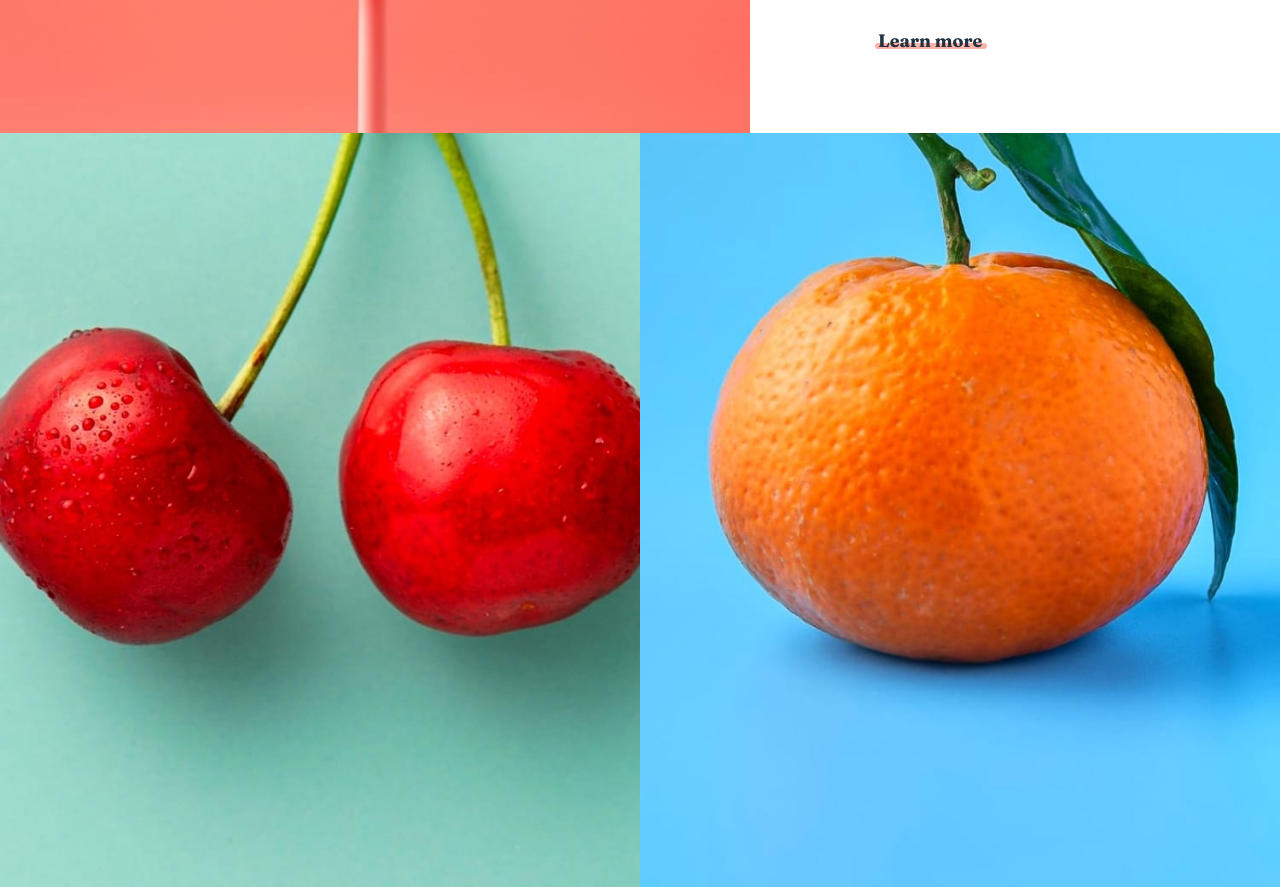
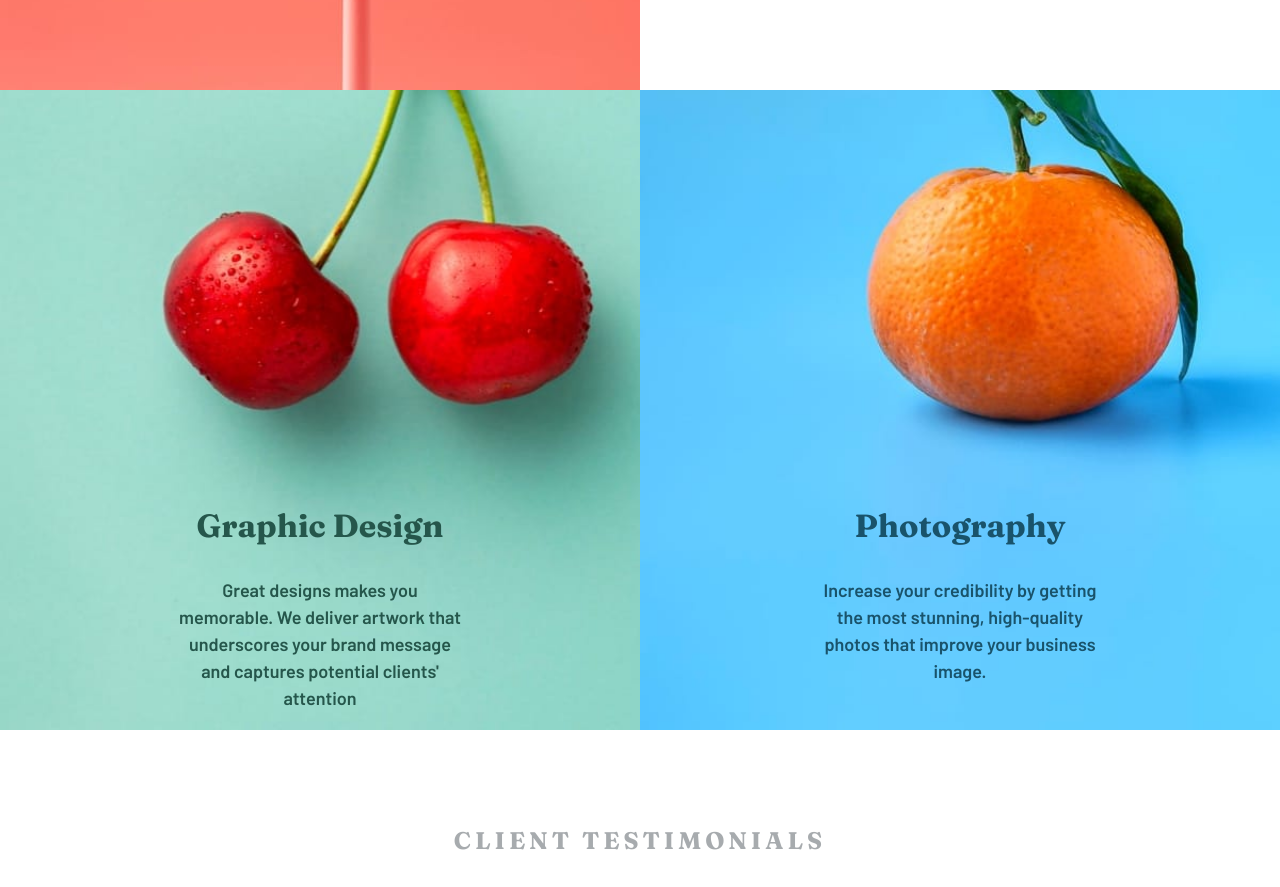
Before and after one commit to nxveeen/sunnyside-landing-page, a website built with Parcel: page index.html in a window 1280 px wide. Shown: the part 1910-2797 px from the top of the page. Built offline with nearby package versions, Linux system fonts and the light colour scheme.

Commit message:
fixed some bugs and problems

```diff
--- a/index.html
+++ b/index.html
@@ -41,7 +41,7 @@
       <div class="mobile__links hidden">
         <ul>
           <li><a href="#">About</a></li>
-          <li><a href="#">Services</a></li>
+          <li><a href="#">service</a></li>
           <li><a href="#">Projects</a></li>
           <li><a href="#">Contact</a></li>
         </ul>
@@ -64,8 +64,9 @@
   <!-- section 1 -->
   <section class="section">
     <div class="sect">
-
-      <img class="" src="/src/images/mobile/image-transform.jpg" alt="" srcset="">
+      <div class="sect__img sect__img1 ">
+        <!-- <img class="" src="/src/images/mobile/image-transform.jpg" alt="" srcset=""> -->
+      </div>
       <div class="desc__container">
         <div class="desc">
           <h1>
@@ -82,8 +83,10 @@
       </div>
     </div>
 
-    <div class=" reverse sect ">
-      <img src="/src/images/mobile/image-stand-out.jpg" alt="">
+    <div class="reverse sect">
+      <div class="sect__img sect__img2">
+        <!-- <img class="" src="/src/images/mobile/image-transform.jpg" alt="" srcset=""> -->
+      </div>
       <div class="desc__container">
         <div class="desc">
           <h1>
@@ -104,36 +107,37 @@
   </section>
 
   <!-- section 2 -->
-  <section class="section fd-row">
-    <div class="sect services">
-      <img src="/src/images/mobile/image-graphic-design.jpg" alt="">
-      <div class="content">
-        <h1>
-          Graphic design
-        </h1>
-        <p>
-          Great design makes you memorable. We deliver artwork that underscores your brand message and captures
-          potential
-          clients’ attention.
-        </p>
+  <section class="section">
+    <div class="services">
+      <div class="service service__1">
+        <div class="content">
+          <h3>
+            Graphic Design
+          </h3>
+          <p>
+            Great designs makes you memorable. We deliver artwork that underscores your brand message and captures
+            potential clients' attention
+          </p>
+        </div>
+
+      </div>
+      <div class="service service__2">
+        <div class="content">
+          <h3>
+            Photography
+          </h3>
+          <p>
+            Increase your credibility by getting the most stunning, high-quality photos that improve your business
+            image.
+          </p>
+        </div>
       </div>
     </div>
 
-    <div class="sect services">
-      <img src="/src/images/mobile/image-photography.jpg" alt="">
-      <div class="content">
-        <h1 class="phtg">
-          Photography
-        </h1>
-        <p class="phtg">
-          Increase your credibility by getting the most stunning, high-quality photos that improve your business image.
-        </p>
-      </div>
-    </div>
   </section>
 
   <!-- section 3 testimonials -->
-  <section class="section testm">
+  <section class=" section testm">
     <h1>
       Client testimonials
     </h1>
@@ -188,7 +192,7 @@
       <img class="footer__logo" src="src/images/logo.svg" alt="logo">
       <ul>
         <li>About</li>
-        <li>Services</li>
+        <li>service</li>
         <li>Projects</li>
       </ul>
       <div class="socials">
@@ -205,7 +209,7 @@
 
 
   About
-  Services
+  service
   Projects
   Contact -->
   <!--
--- a/src/sass/_footer.scss
+++ b/src/sass/_footer.scss
@@ -6,6 +6,10 @@ footer {
     display: grid;
     grid-template-columns: repeat(2, 1fr);
     width: 100%;
+
+    @include breakpoint("desktop") {
+      grid-template-columns: repeat(4, 1fr);
+    }
 
     img {
       width: 100%;
--- a/src/sass/_sections.scss
+++ b/src/sass/_sections.scss
@@ -5,17 +5,35 @@
 
   .sect {
     width: 100%;
-    overflow: hidden;
+    height: 600px;
 
     @include breakpoint("desktop") {
       display: flex;
       flex-direction: row-reverse;
     }
 
-    img {
+    &__img {
       width: 100%;
       @include breakpoint("desktop") {
         flex: 1;
+      }
+
+      &1 {
+        background-image: url(/src/images/mobile/image-transform.jpg);
+        @include breakpoint("desktop") {
+          background-image: url(/src/images/desktop/image-transform.jpg);
+          background-size: cover;
+          background-repeat: no-repeat;
+        }
+      }
+
+      &2 {
+        background-image: url(/src/images/mobile/image-stand-out.jpg);
+        @include breakpoint("desktop") {
+          background-image: url(/src/images/desktop/image-stand-out.jpg);
+          background-size: cover;
+          background-repeat: no-repeat;
+        }
       }
     }
 
@@ -85,41 +103,73 @@
       }
     }
   }
+
   .services {
-    position: relative;
-    margin-top: -5px;
+    display: flex;
+    flex-direction: column;
+    height: auto;
 
-    .content {
-      position: absolute;
-      bottom: 4rem;
-      display: flex;
-      flex-direction: column;
-      align-items: center;
-      padding: 0 1rem;
+    @include breakpoint("desktop") {
+      flex-direction: row;
+    }
 
-      h1 {
-        font-family: "Fraunces", serif;
-        margin-bottom: 2rem;
-        color: $dark-desaturated-cyan;
-        font-size: 2rem;
-      }
-      p {
-        text-align: center;
-        line-height: 1.4;
-        color: $dark-desaturated-cyan;
+    .service {
+      height: 600px;
+      background-size: cover;
+      text-align: center;
+
+      @include breakpoint("desktop") {
+        flex: 1;
+        height: 640px;
       }
 
-      .phtg {
+      &__1 {
+        background-image: url(/src/images/mobile/image-graphic-design.jpg);
+        color: $dark-desaturated-cyan;
+
+        @include breakpoint("desktop") {
+          background-image: url(/src/images/desktop/image-graphic-design.jpg);
+        }
+      }
+
+      &__2 {
+        background-image: url(/src/images/mobile/image-photography.jpg);
         color: $dark-blue;
+
+        @include breakpoint("desktop") {
+          background-image: url(/src/images/desktop/image-photography.jpg);
+        }
+      }
+
+      .content {
+        margin-top: 24rem;
+        padding: 1rem;
+
+        @include breakpoint("desktop") {
+          margin-top: 25rem;
+        }
+
+        h3 {
+          font-family: "Fraunces", serif;
+          font-size: 2rem;
+          margin-bottom: 1rem;
+        }
+        p {
+          font-size: 1rem;
+          line-height: 1.5;
+
+          @include breakpoint("desktop") {
+            padding: 1rem 10rem;
+            font-size: 1.125rem;
+          }
+        }
       }
     }
   }
 
   .reverse {
-    flex-direction: row;
+    @include breakpoint("desktop") {
+      flex-direction: row;
+    }
   }
 }
-
-.fd-row {
-  flex-direction: row;
-}
--- a/src/sass/_testimonials.scss
+++ b/src/sass/_testimonials.scss
@@ -1,5 +1,9 @@
 .testm {
   padding: 2rem 1rem;
+
+  @include breakpoint("desktop") {
+    padding: 6rem;
+  }
 
   h1 {
     text-align: center;
@@ -8,12 +12,21 @@
     font-size: 1rem;
     letter-spacing: 4px;
     color: $grayish-blue;
+
+    @include breakpoint("desktop") {
+      font-size: 1.5rem;
+    }
+  }
+
+  .testimonials {
+    @include breakpoint("desktop") {
+      display: flex;
+    }
   }
 
   .testimonial {
     display: flex;
     flex-direction: column;
-    // justify-content: center;
     align-items: center;
     margin: 4rem 0;
     gap: 1.5rem;
```
Also changed, not shown: dist/image-graphic-design.7f388fc2.jpg (added), dist/image-photography.e23a528c.jpg (added), dist/image-stand-out.52848e19.jpg (added), dist/index.html, dist/index.js, 5 other files.
